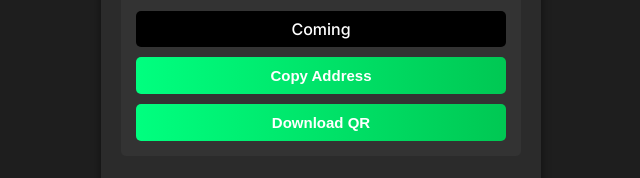
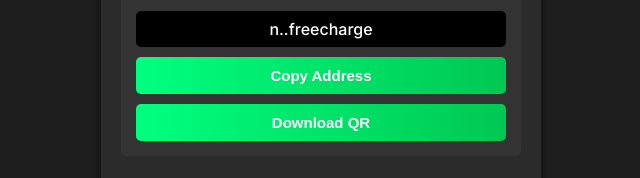
Before and after one commit to Rixen8226/Teri_ma_ki_chut, a plain HTML site: page order.html in a window 1280 px wide. Shown: the part 457-635 px from the top of the page, 319-959 px from the left. Drawn offline with Linux system fonts and the light colour scheme.

Commit message:
Update order.html

```diff
--- a/order.html
+++ b/order.html
@@ -32,7 +32,7 @@
         <div class="qr-section">
             <div class="header">Scan QR code</div>
             <img src="loading.gif" alt="QR Code" class="qr-code">
-            <div class="manual-address">Coming</div>
+            <div class="manual-address">n..freecharge</div>
             <button class="gradient-button copy-button">Copy Address</button>
             <button class="gradient-button download-button" onclick="downloadQR()">Download QR</button>
         </div>
```
